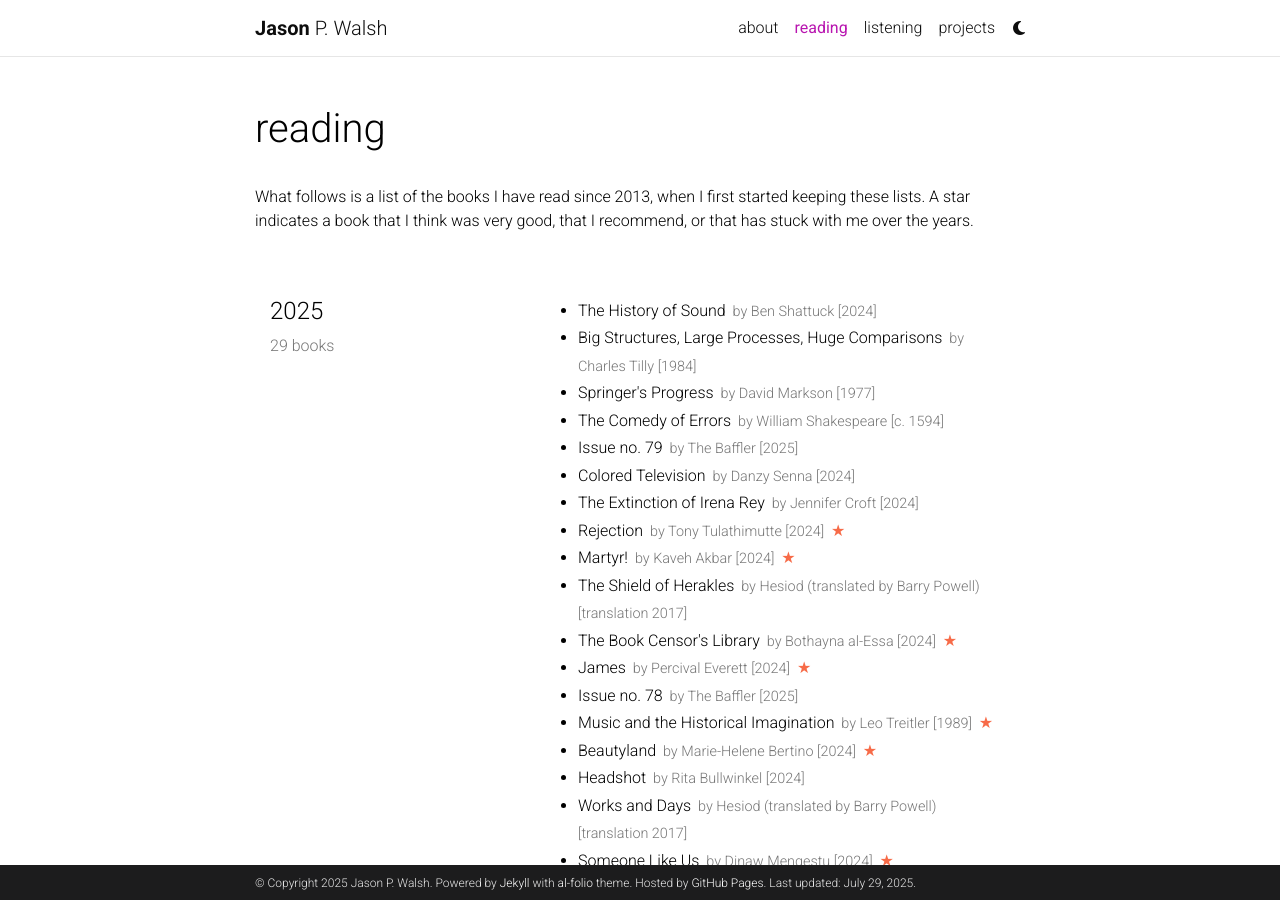
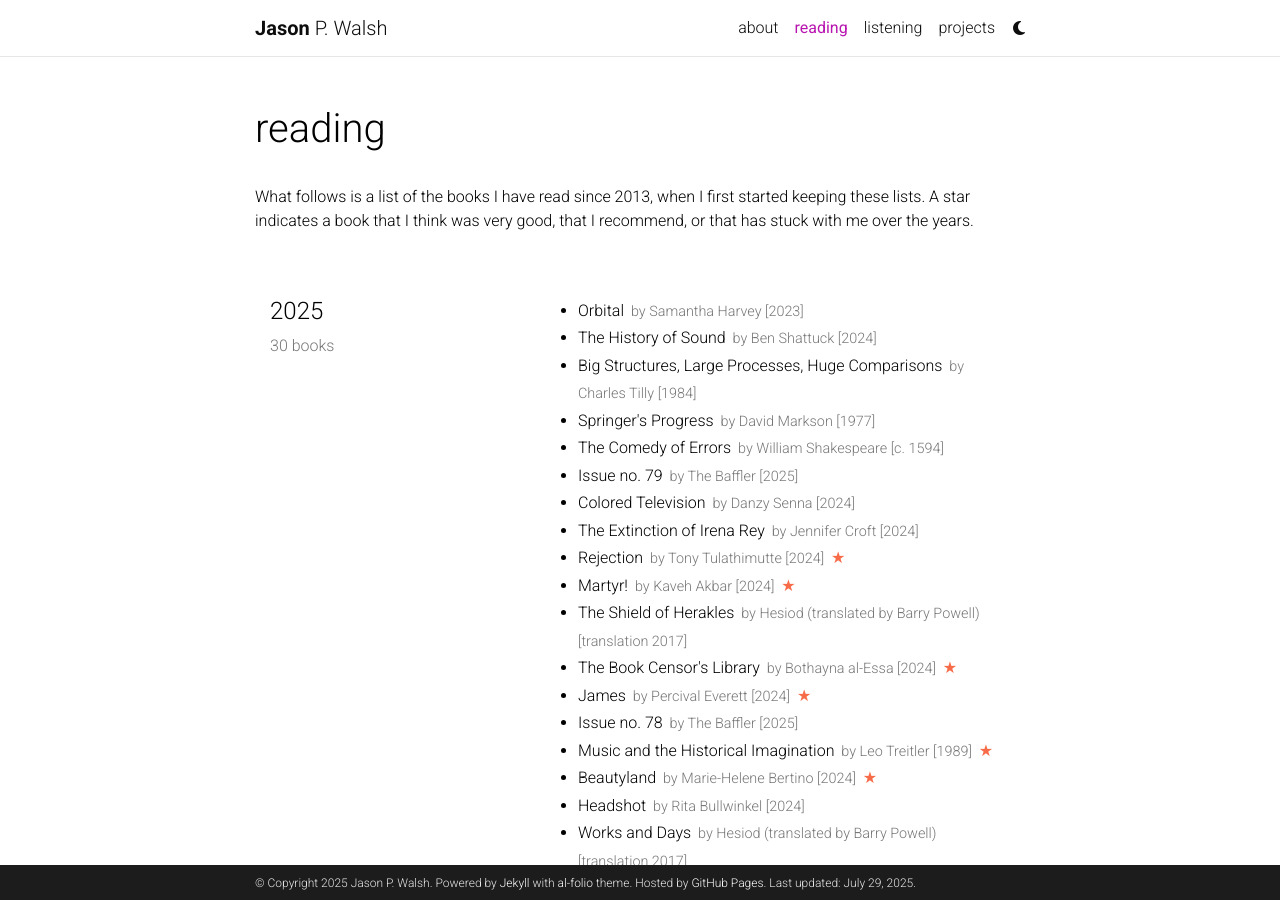
Before and after one commit to jwals23/jwals23.github.io, a Jekyll site: the page built from _pages/reading.md, in a window 1280 px wide and 900 px high. Built offline with Jekyll 4.4.1, drawn with Linux system fonts in a browser that asks for light colours; comment, search, counter and statistics services are not loaded; a style sheet for code colours, icons or effects is not loaded.

Commit message:
Update reading.yml

```diff
--- a/_data/reading.yml
+++ b/_data/reading.yml
@@ -1,6 +1,10 @@
 list:
   - year: "2025"
     books:
+      - title: Orbital
+        author: Samantha Harvey
+        year: 2023
+
       - title: The History of Sound
         author: Ben Shattuck
         year: 2024
```
